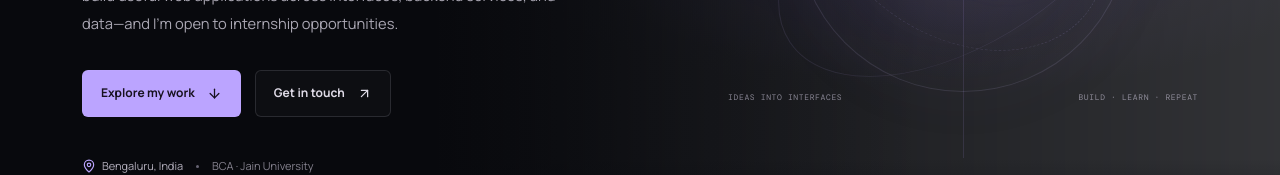
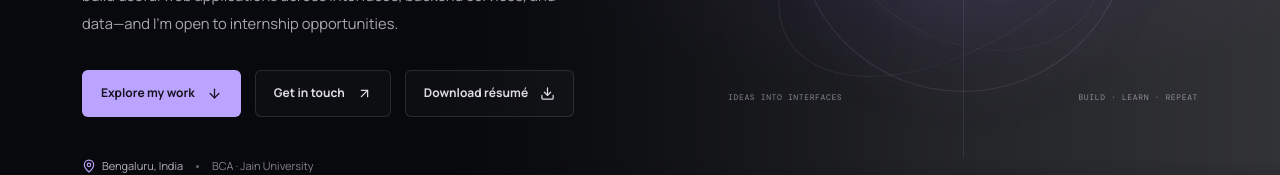
Before and after one commit to akshatg109/portfolio, a React (Vite) app: page / in a window 1280 px wide. Shown: the part 484-659 px from the top of the page. Built offline with nearby package versions, Linux system fonts and the light colour scheme.

Commit message:
feat: add public resume download

```diff
--- a/src/components/Hero.jsx
+++ b/src/components/Hero.jsx
@@ -1,4 +1,4 @@
-import { ArrowDown, ArrowUpRight, MapPin } from 'lucide-react'
+import { ArrowDown, ArrowUpRight, Download, MapPin } from 'lucide-react'
 import BlurText from './BlurText.jsx'
 import DarkVeil from './DarkVeil.jsx'
 
@@ -54,6 +54,14 @@ export default function Hero() {
             <a className="button button-quiet" href="#contact">
               Get in touch <ArrowUpRight size={15} aria-hidden="true" />
             </a>
+            <a
+              className="button button-quiet"
+              href="/resume.pdf"
+              download="Akshat-Gupta-Resume.pdf"
+              aria-label="Download Akshat Gupta’s résumé as a PDF"
+            >
+              Download résumé <Download size={15} aria-hidden="true" />
+            </a>
           </div>
           <div className="hero-meta">
             <span className="hero-meta__location"><MapPin size={14} aria-hidden="true" /> Bengaluru, India</span>
--- a/src/data/skills.js
+++ b/src/data/skills.js
@@ -1,7 +1,7 @@
 export const skillGroups = [
   {
     title: 'Programming',
-    items: ['C', 'JavaScript', 'TypeScript', 'Python'],
+    items: ['C', 'Java', 'JavaScript', 'TypeScript', 'Python'],
   },
   {
     title: 'Frontend',
```
Also changed, not shown: 2 other files (tests, documents, lock files or other folders).
